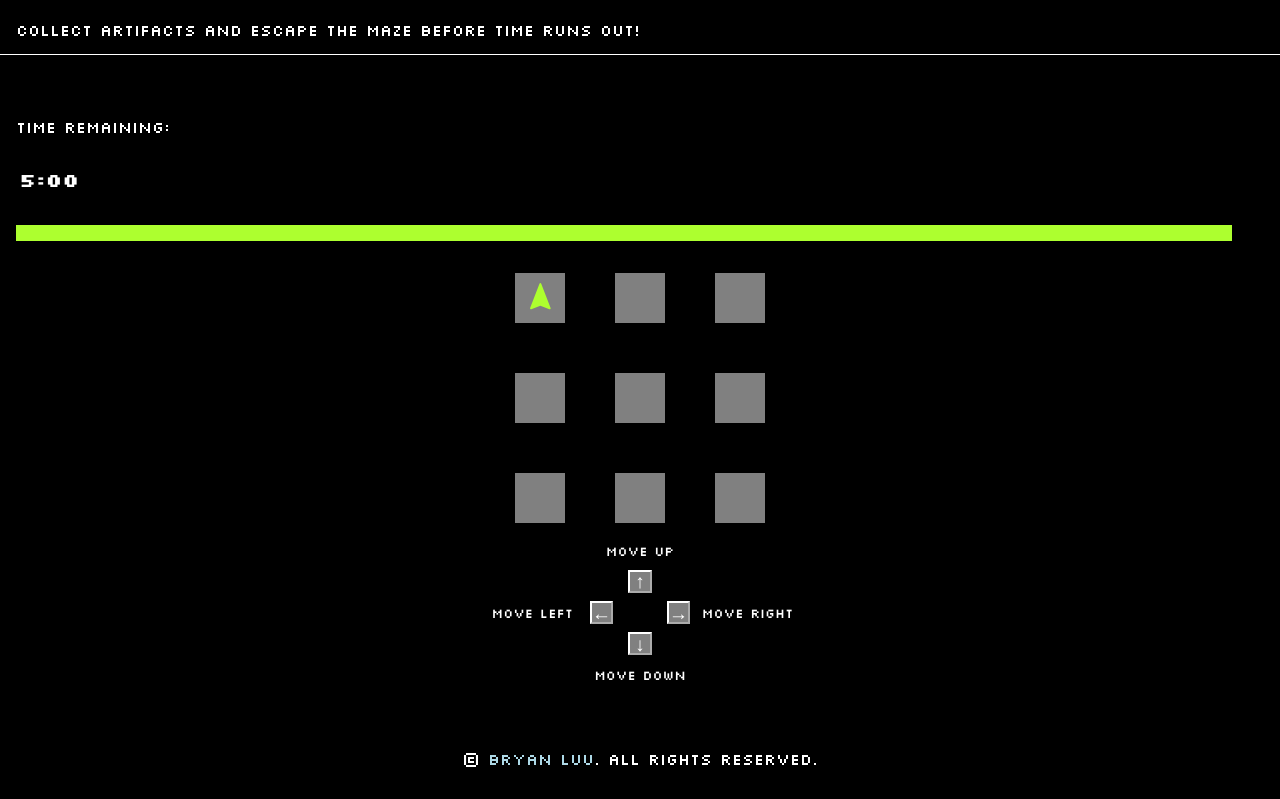
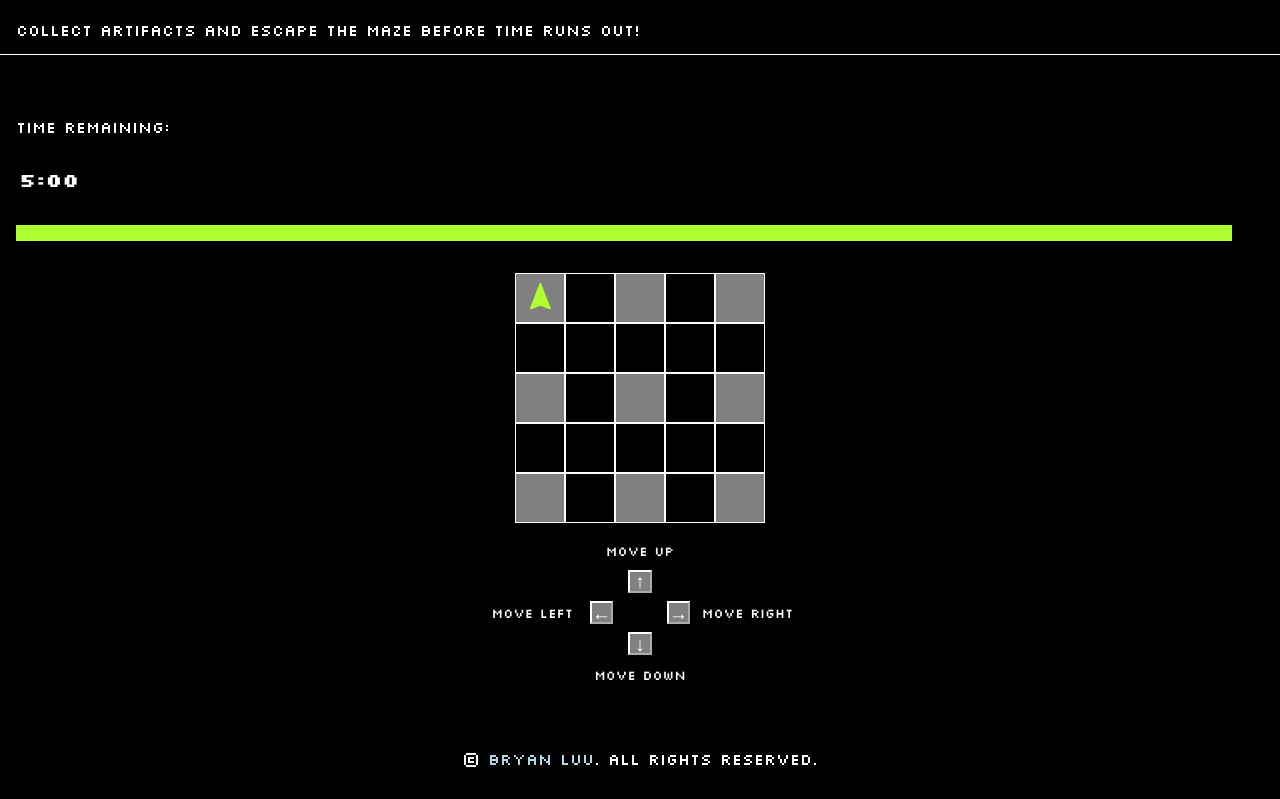
Before and after one commit to bryanluu/a-maze-ing-race-web, a website: page index.html in a window 1280 px wide. Shown: the part 106-905 px from the top of the page. Drawn offline with nearby package versions, Linux system fonts and the light colour scheme.

Commit message:
:construction: getting machinery in place
What I'll do is go through each edge element, and colour it if it's a path (check the graph if it's connected).

```diff
--- a/index.js
+++ b/index.js
@@ -106,6 +106,10 @@ function readyPlayer() {
 function buildMaze(mazeWidth, mazeHeight) {
   let mazeHTML = "";
   let gapHTML = '<div class="maze-tile"></div>';
+  let makeEdgeHTML = (src, tgt) => {
+    return `<div id="e${src}-${tgt}" class="maze-tile"></div>`;
+  }
+  let index = 0;
   for (let i = 0; i < 2*mazeHeight-1; i++) {
     for (let j = 0; j < 2*mazeWidth-1; j++) {
       if ((i % 2 == 0) && (j % 2 == 0)) {
@@ -114,15 +118,19 @@ function buildMaze(mazeWidth, mazeHeight) {
         let tile = new Tile(row, col);
         mazeHTML += tile.data.html;
       } else {
-        mazeHTML += gapHTML;
+        if (i % 2 == 0) {
+          mazeHTML += makeEdgeHTML(index, index+1);
+        } else if (j % 2 == 0) {
+          mazeHTML += makeEdgeHTML((index+1)-mazeWidth, index+1);
+        } else
+          mazeHTML += gapHTML;
       }
-
     }
   }
   // fill the maze with tiles
   $("#maze-grid").html(mazeHTML);
 
-
+  // TODO remove demo code
   let nodes = Tile.existingTiles;
   g = new Graph(nodes);
   g.insertEdge(nodes[0], nodes[1], 1);
@@ -138,13 +146,6 @@ function buildMaze(mazeWidth, mazeHeight) {
     height: mazeHeight
   };
 };
-
-/**
- *
- * @param {Graph} g - graph object to display as the maze
- */
-function displayMaze(g) {
-}
 
 /**
  * Initializes the game
--- a/src/maze.js
+++ b/src/maze.js
@@ -3,15 +3,15 @@
  */
 class Tile {
     constructor(row, col) {
-        let id = `${row}-${col}`;
-        let elementID = "grid-" + id;
+        let index = Tile.existingTiles.length;
+        let id = `v${index}`;
         this.id = id;
         this.data = {
             row: row,
             column: col,
-            elementID: elementID,
-            html: `<div id="${elementID}" class="maze-tile maze-path"></div>`,
-            selector: "#" + elementID,
+            elementID: id,
+            html: `<div id="${id}" class="maze-tile maze-path"></div>`,
+            selector: "#" + id,
             index: Tile.existingTiles.length,
         };
         Tile.existingTiles.push(this);
@@ -46,7 +46,7 @@ class Graph {
         newEdges.set(target, weight);
         this.weights.set(source, newEdges);
         if (!directed)
-            this.insertEdge(target, source, weight, true);
+            this.insertEdge(target, source, weight, true); // insert return direction
         else
             this.edges.add([source, target]);
     }
--- a/style.css
+++ b/style.css
@@ -71,6 +71,7 @@ header {
   width: 50px; /* TODO adjust to dynamic */
   height: 50px; /* TODO adjust to dynamic */
   box-sizing: border-box;
+  border: 1px solid white;
 }
 
 .maze-path {
```
Also changed, not shown: src/maze.ts (+6 -6 lines), 1 other file.
